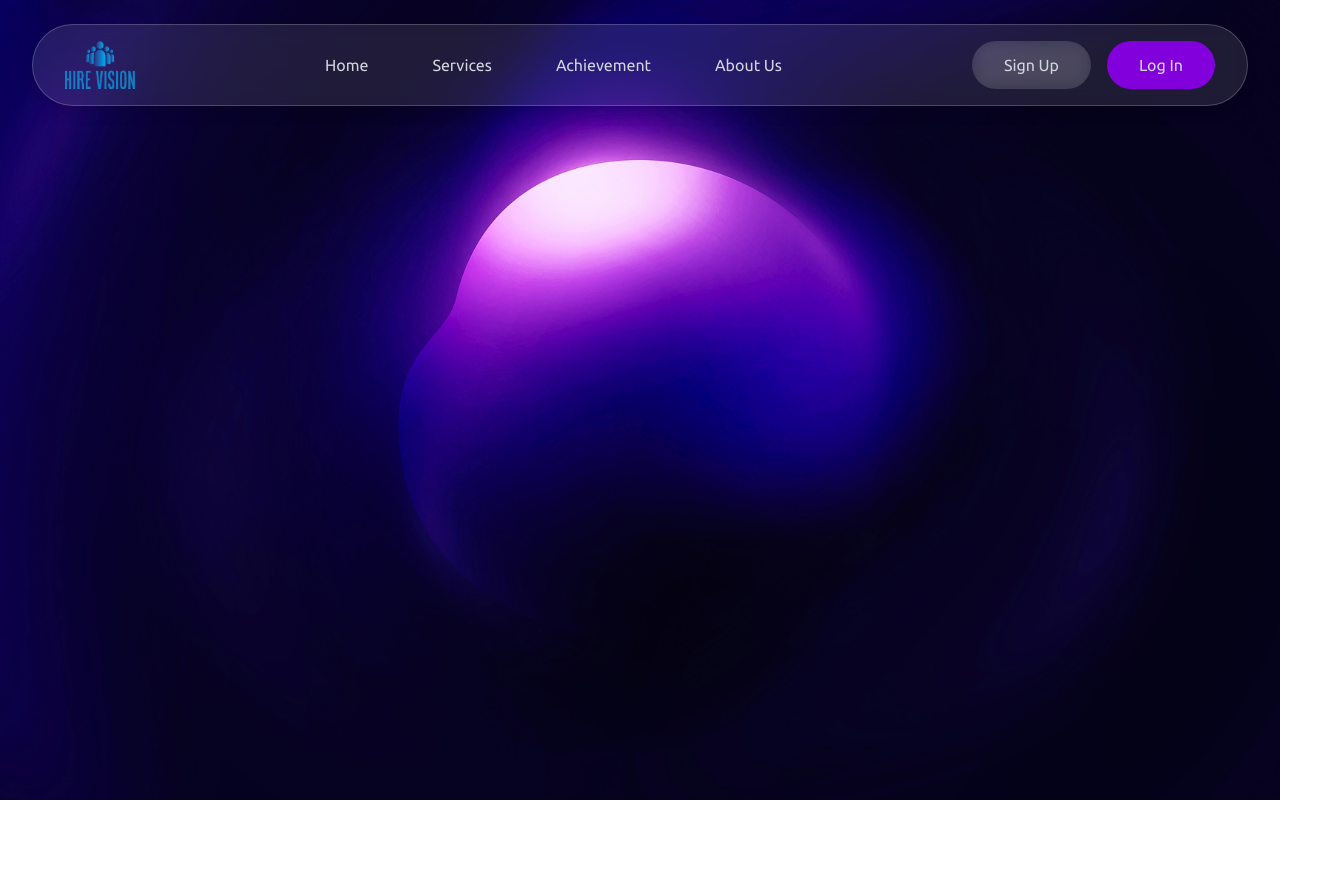
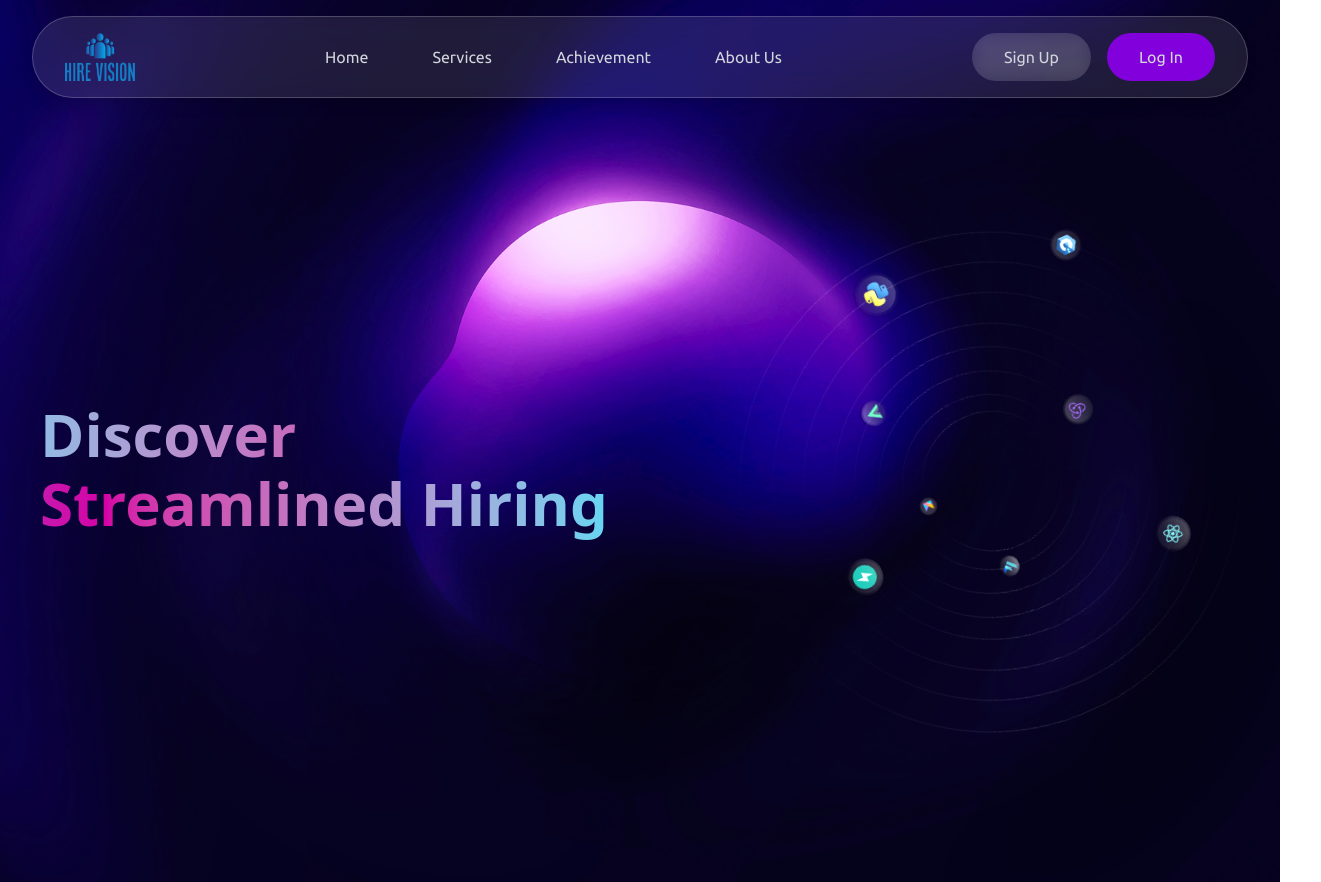
Before and after one commit to shayan-zaheer/hire-vision, a Next.js app in the folder client/: page / in a window 1280 px wide. Shown: the whole page, 1321 px wide, since content can reach past the window. Before the commit the page ends 800 px from the top, so only its background shows below. Built offline with nearby package versions, Linux system fonts and the light colour scheme.

Commit message:
Landing page module started

```diff
--- a/client/app/globals.css
+++ b/client/app/globals.css
@@ -4,7 +4,7 @@
 @custom-variant dark (&:is(.dark *));
 
 @theme inline {
-  --font-ubuntu: 'Ubuntu', sans-serif;
+    --font-ubuntu: "Ubuntu", sans-serif;
     --color-sidebar-ring: var(--sidebar-ring);
     --color-sidebar-border: var(--sidebar-border);
     --color-sidebar-accent-foreground: var(--sidebar-accent-foreground);
@@ -119,3 +119,46 @@
         @apply bg-background text-foreground;
     }
 }
+
+@keyframes gradientBG {
+    0%,
+    100% {
+        background-position: 0% 50%;
+    }
+    50% {
+        background-position: 100% 50%;
+    }
+}
+
+@keyframes spin360 {
+    0% {
+        transform: rotate(0deg);
+    }
+    100% {
+        transform: rotate(360deg);
+    }
+}
+
+@keyframes borderGlow {
+    0% {
+        filter: hue-rotate(0deg);
+    }
+    100% {
+        filter: hue-rotate(360deg);
+    }
+}
+
+@layer utilities {
+    .animate-spin-slow {
+        animation: spin360 30s linear infinite;
+    }
+
+    .animate-gradient {
+        animation: gradientBG 5s ease infinite;
+        background-size: 200% 200%;
+    }
+
+    .animate-border {
+        animation: borderGlow 4s linear infinite;
+    }
+}
--- a/client/app/layout.tsx
+++ b/client/app/layout.tsx
@@ -24,7 +24,7 @@ export default function RootLayout({
     return (
         <html lang="en">
             <body className={ubuntu.variable}>
-                <div className="bg-[url('/purple-bg.png')] bg-cover bg-center min-h-screen py-6">
+                <div className="bg-[url('/purple-bg.png')] bg-cover bg-center min-h-screen">
                     <Toaster />
                     <Navbar />
                     {children}
--- a/client/app/page.tsx
+++ b/client/app/page.tsx
@@ -1,7 +1,67 @@
+// "use client";
+
+// import { FlipWords } from "@/components/ui/flip-words";
+// import Image from "next/image";
+
+// const words = ["Top Talent", "Streamlined Hiring", "New Opportunities", "Great Candidates"];
+
+// function page() {
+//     return (
+//         <div className="py-6 px-10 min-h-screen flex sm:justify-between items-center flex-col sm:flex-row">
+//             <h1 className="text-xl md:text-4xl lg:text-6xl font-bold bg-gradient-to-r from-[#00E8FC] via-[#D400A5] to-[#6A00F4] animate-gradient bg-clip-text text-transparent">
+//                 Discover
+//                 <br />
+//                 <FlipWords
+//                     words={words}
+//                     duration={4000}
+//                     className="bg-gradient-to-r from-[#6A00F4] via-[#D400A5] to-[#00E8FC] animate-gradient bg-clip-text text-transparent"
+//                 />
+//             </h1>
+//             <div className="relative w-[300px] h-[300px] md:w-[500px] md:h-[500px] overflow-hidden mt-8 sm:mt-0 sm:ml-8">
+//                 <Image
+//                     src={"/hero.png"}
+//                     className="animate-spin-slow object-contain brightness-150"
+//                     alt={"Hero"}
+//                     width={500}
+//                     height={500}
+//                 />
+//             </div>
+//         </div>
+//     );
+// }
+
+// export default page;
+
+"use client";
+
+import { FlipWords } from "@/components/ui/flip-words";
+import Image from "next/image";
+
+const words = ["Top Talent", "Streamlined Hiring", "New Opportunities", "Great Candidates"];
+
 function page() {
-  return (
-    <></>
-  )
+    return (
+        <div className="py-6 px-10 min-h-screen flex justify-center items-center">
+            <div className="flex flex-col sm:flex-row justify-between items-center sm:w-full w-auto">
+                <h1 className="text-xl md:text-4xl lg:text-6xl font-bold bg-gradient-to-r from-[#00E8FC] via-[#D400A5] to-[#6A00F4] animate-gradient bg-clip-text text-transparent text-center sm:text-left">
+                    Discover
+                    <br />
+                    <FlipWords
+                        words={words}
+                        duration={4000}
+                        className="bg-gradient-to-r from-[#6A00F4] via-[#D400A5] to-[#00E8FC] animate-gradient bg-clip-text text-transparent"
+                    />
+                </h1>
+                    <Image
+                        src={"/hero.png"}
+                        className="animate-spin-slow object-contain brightness-150 overflow-hidden"
+                        alt={"Hero"}
+                        width={500}
+                        height={500}
+                    />
+            </div>
+        </div>
+    );
 }
 
-export default page
+export default page;
--- a/client/components/Navbar.tsx
+++ b/client/components/Navbar.tsx
@@ -2,9 +2,9 @@ import Image from "next/image"
 
 function Navbar() {
   return (
-    <div className="px-8 py-4 bg-white/10 backdrop-blur-lg rounded-full border border-white/20 shadow-lg font-ubuntu mx-8 flex justify-between text-gray-300">
+    <div className="sticky top-4 px-8 py-4 bg-white/10 backdrop-blur-lg rounded-full border border-white/20 shadow-lg font-ubuntu mx-8 flex justify-between text-gray-300 z-50">
         <Image src={"/hire-vision.png"} alt={"Hire Vision"} width={70} height={5} />
-        <ul className="hidden md:flex gap-x-16 items-center justify-center">
+        <ul className="hidden lg:flex gap-x-16 items-center justify-center">
             <li>Home</li>
             <li>Services</li>
             <li>Achievement</li>
--- a/client/components/ui/flip-words.tsx
+++ b/client/components/ui/flip-words.tsx
@@ -1,6 +1,6 @@
 "use client";
-import React, { useCallback, useEffect, useRef, useState } from "react";
-import { AnimatePresence, motion, LayoutGroup } from "motion/react";
+import React, { useCallback, useEffect, useState } from "react";
+import { AnimatePresence, motion } from "framer-motion";
 import { cn } from "@/lib/utils";
 
 export const FlipWords = ({
@@ -15,84 +15,60 @@ export const FlipWords = ({
     const [currentWord, setCurrentWord] = useState(words[0]);
     const [isAnimating, setIsAnimating] = useState<boolean>(false);
 
-  // thanks for the fix Julian - https://github.com/Julian-AT
     const startAnimation = useCallback(() => {
-    const word = words[words.indexOf(currentWord) + 1] || words[0];
-    setCurrentWord(word);
+        const nextWord = words[(words.indexOf(currentWord) + 1) % words.length];
+        setCurrentWord(nextWord);
         setIsAnimating(true);
     }, [currentWord, words]);
 
+    // Handle word change animation cycle
     useEffect(() => {
-    if (!isAnimating)
-      setTimeout(() => {
+        if (!isAnimating) {
+            const timer = setTimeout(() => {
                 startAnimation();
             }, duration);
+
+            return () => clearTimeout(timer); // Clear timeout to avoid memory leaks
+        }
     }, [isAnimating, duration, startAnimation]);
 
+    // Extract gradient classes for reapplication
+    const gradientClasses = className?.split(' ').filter(cls =>
+        cls.includes('gradient') ||
+        cls.includes('from-') ||
+        cls.includes('via-') ||
+        cls.includes('to-') ||
+        cls === 'text-transparent' ||
+        cls === 'bg-clip-text'
+    ).join(' ');
+
     return (
-    <AnimatePresence
-      onExitComplete={() => {
-        setIsAnimating(false);
-      }}
-    >
-      <motion.div
-        initial={{
+        <span className={cn("inline-block", className)} style={{ lineHeight: "1.3", paddingBottom: "0.3em" }}>
+            <AnimatePresence onExitComplete={() => setIsAnimating(false)}>
+                <motion.span
+                    initial={{ opacity: 0, y: 10 }}
+                    animate={{ opacity: 1, y: 0 }}
+                    exit={{
                         opacity: 0,
-          y: 10,
-        }}
-        animate={{
-          opacity: 1,
-          y: 0,
+                        y: -40,
+                        filter: "blur(8px)",
+                        scale: 2,
+                        position: "absolute",
                     }}
                     transition={{
                         type: "spring",
                         stiffness: 100,
                         damping: 10,
                     }}
-        exit={{
-          opacity: 0,
-          y: -40,
-          x: 40,
-          filter: "blur(8px)",
-          scale: 2,
-          position: "absolute",
-        }}
+                    key={currentWord}
                     className={cn(
-          "z-10 inline-block relative text-left text-neutral-900 dark:text-neutral-100 px-2",
-          className
+                        "z-10 inline-block relative text-left",
+                        gradientClasses
                     )}
-        key={currentWord}
                 >
-        {/* edit suggested by Sajal: https://x.com/DewanganSajal */}
-        {currentWord.split(" ").map((word, wordIndex) => (
-          <motion.span
-            key={word + wordIndex}
-            initial={{ opacity: 0, y: 10, filter: "blur(8px)" }}
-            animate={{ opacity: 1, y: 0, filter: "blur(0px)" }}
-            transition={{
-              delay: wordIndex * 0.3,
-              duration: 0.3,
-            }}
-            className="inline-block whitespace-nowrap"
-          >
-            {word.split("").map((letter, letterIndex) => (
-              <motion.span
-                key={word + letterIndex}
-                initial={{ opacity: 0, y: 10, filter: "blur(8px)" }}
-                animate={{ opacity: 1, y: 0, filter: "blur(0px)" }}
-                transition={{
-                  delay: wordIndex * 0.3 + letterIndex * 0.05,
-                  duration: 0.2,
-                }}
-                className="inline-block"
-              >
-                {letter}
+                    {currentWord}
                 </motion.span>
-            ))}
-            <span className="inline-block">&nbsp;</span>
-          </motion.span>
-        ))}
-      </motion.div>
             </AnimatePresence>
+        </span>
     );
 };
```
Also changed, not shown: client/public/hero.png (added). Lines whose indentation alone changed are shown as unchanged.
